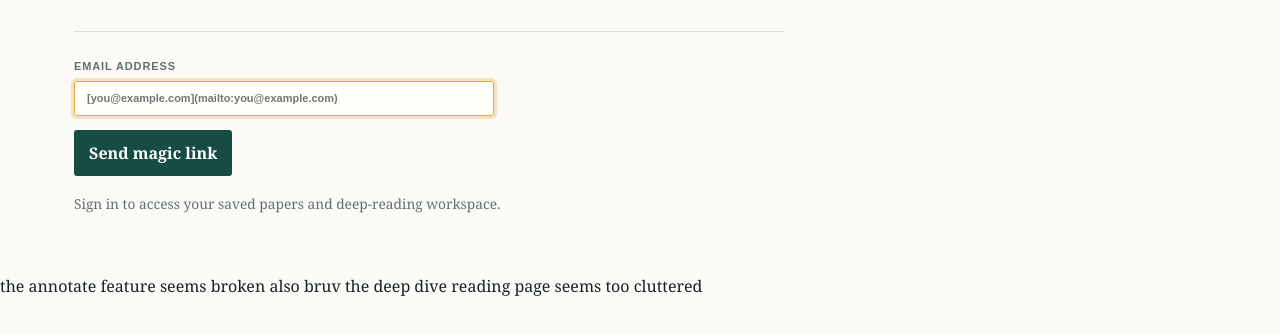
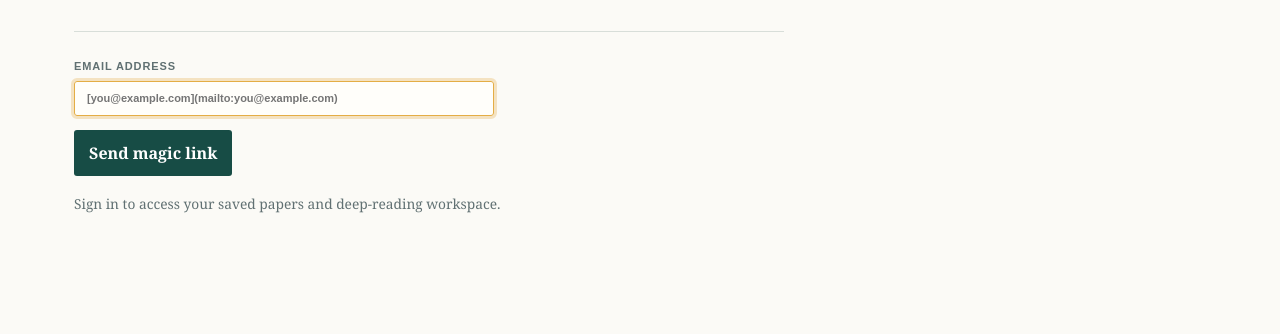
Before and after one commit to itisudit/paper-compass, a plain HTML site: page index.html in a window 1280 px wide. Shown: the part 420-754 px from the top of the page. Drawn offline with nearby package versions, Linux system fonts and the light colour scheme.

Commit message:
Clean up index.html by removing excess lines
Removed unnecessary whitespace and comments.

```diff
--- a/index.html
+++ b/index.html
@@ -298,6 +298,3 @@
 <script src="assets/js/core.js"></script>
 </body>
 </html>
-
-
-the annotate feature seems broken also bruv the deep dive reading page seems too cluttered
```
